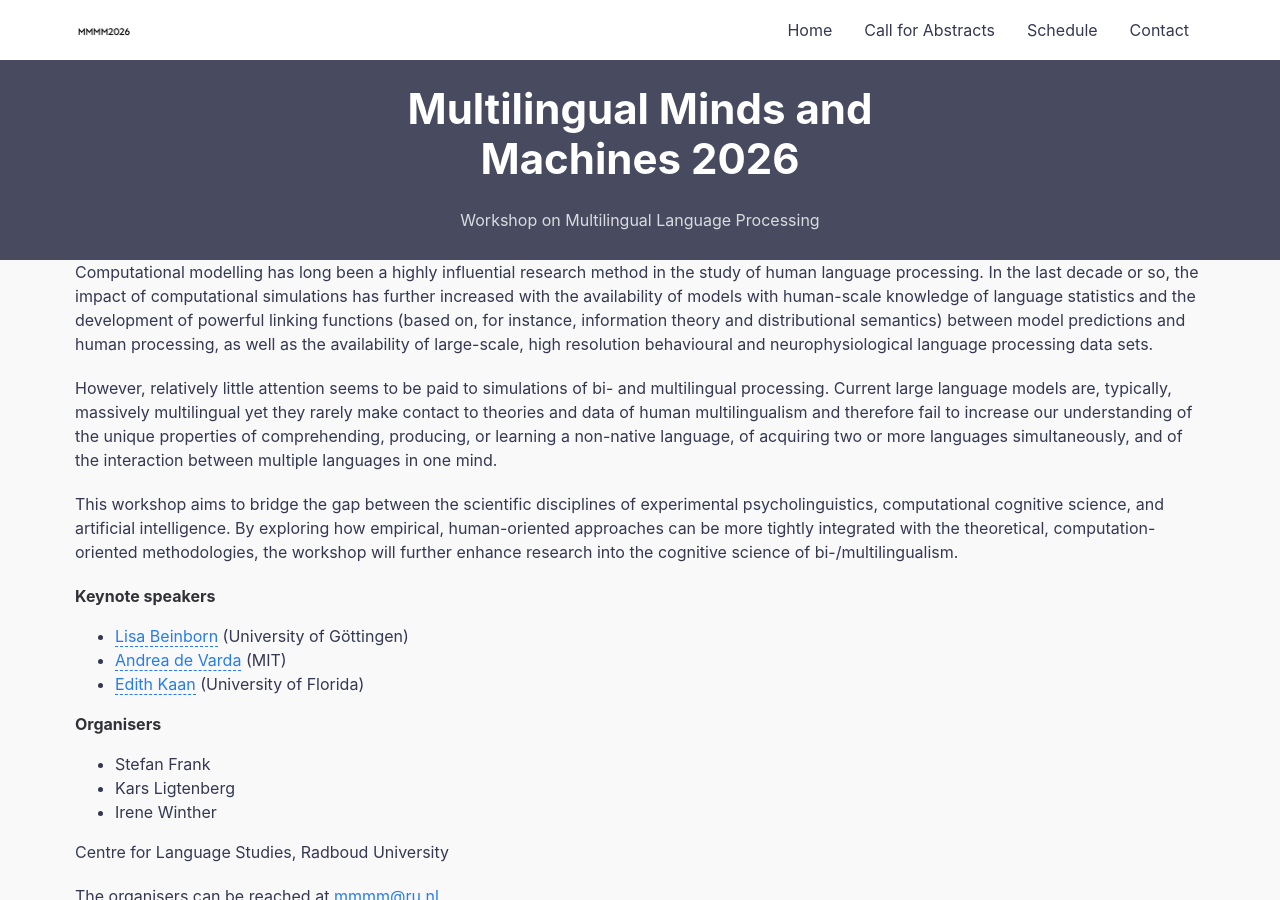
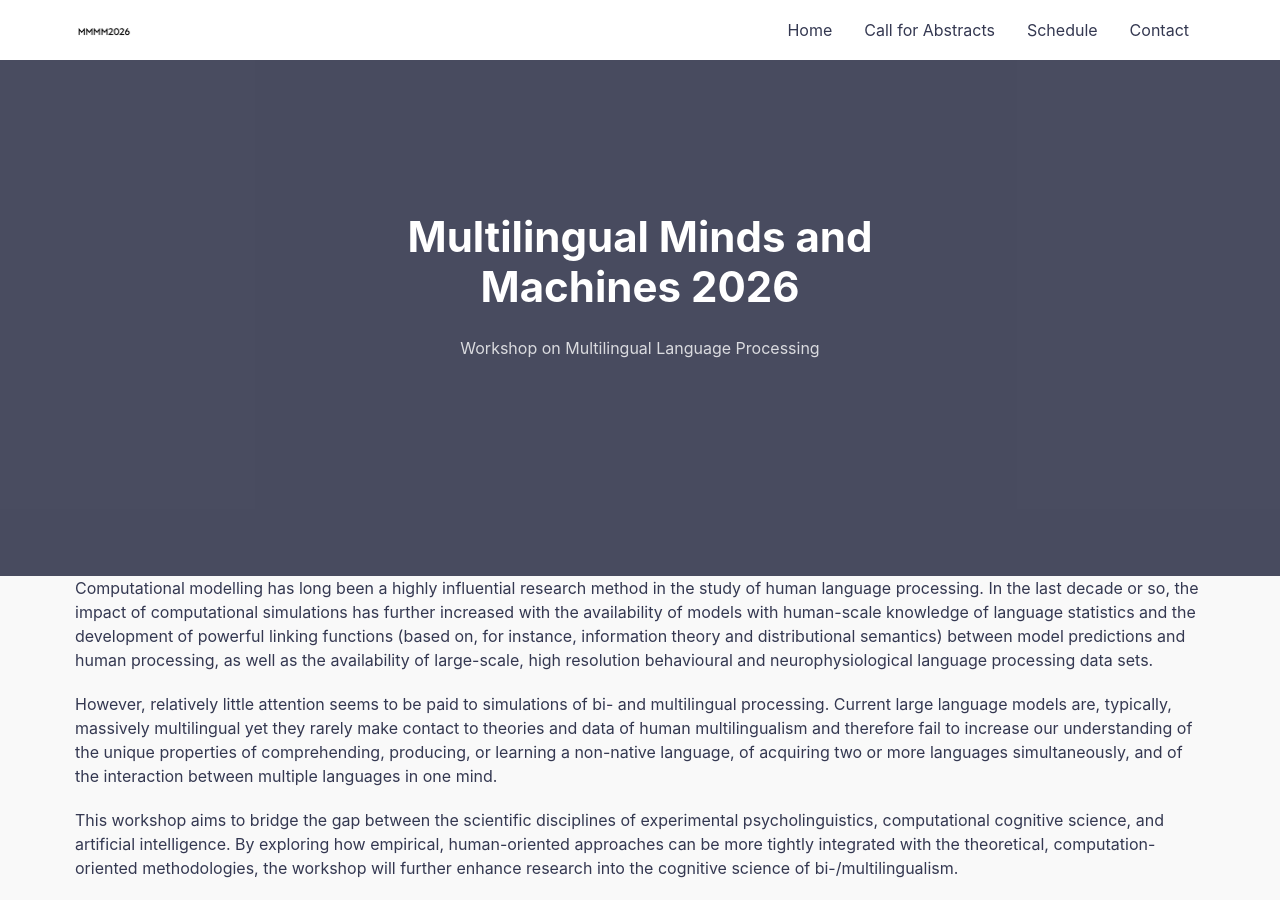
Before and after one commit to mmmm2026/mmmm2026.github.io, a Jekyll site: the page built from index.md, in a window 1280 px wide and 900 px high. Built offline with Jekyll 4.4.1, drawn with Linux system fonts in a browser that asks for light colours.

Commit message:
Update default.html

```diff
--- a/_layouts/default.html
+++ b/_layouts/default.html
@@ -19,7 +19,7 @@
 
     {% include header.html %}
 
-    <div class="hero hero--small lazyload" data-bg="{{ site.url }}{{ site.baseurl }}/assets/img/{{ site.hero_img }}">
+    <div class="hero hero--medium lazyload" data-bg="{{ site.url }}{{ site.baseurl }}/assets/img/{{ site.hero_img }}">
       <div class="hero__wrap">
         <h1 class="hero__title">{{ site.title | escape }}</h1>
         <p class="hero__meta">{{ site.tagline }}</p>
```
